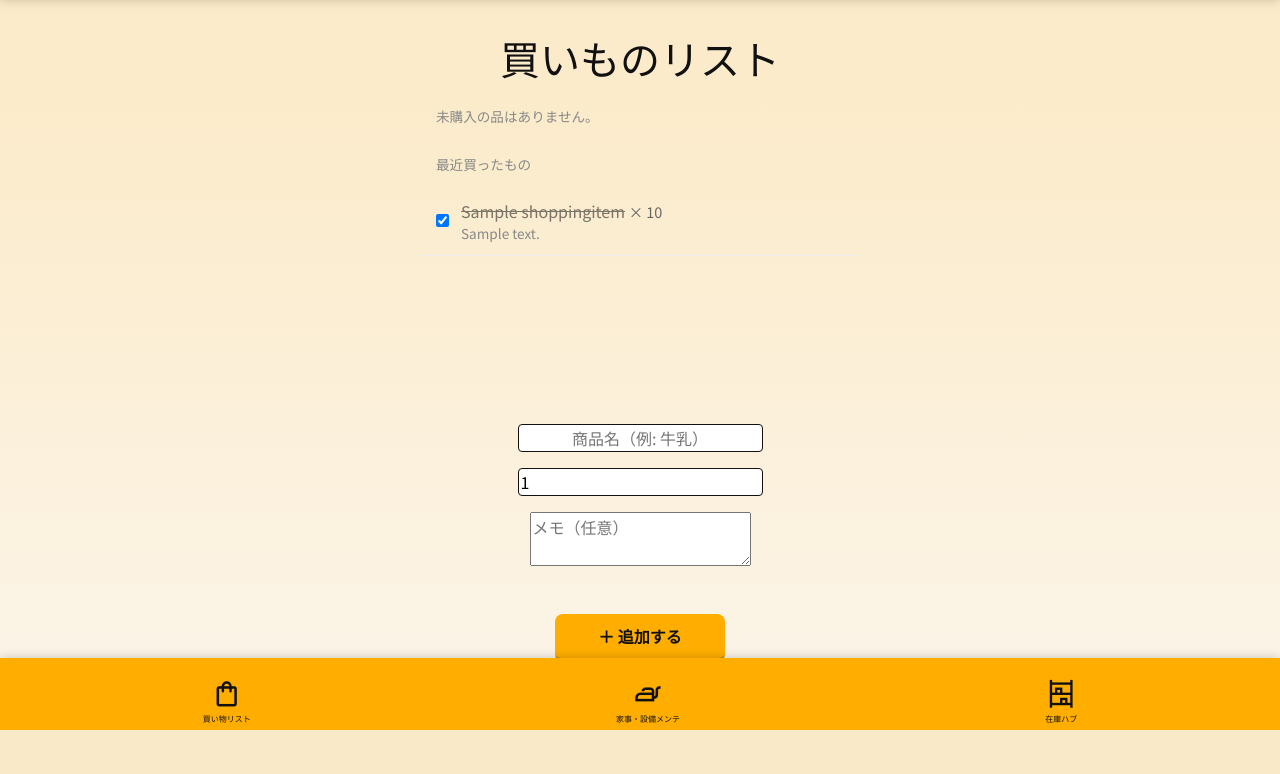
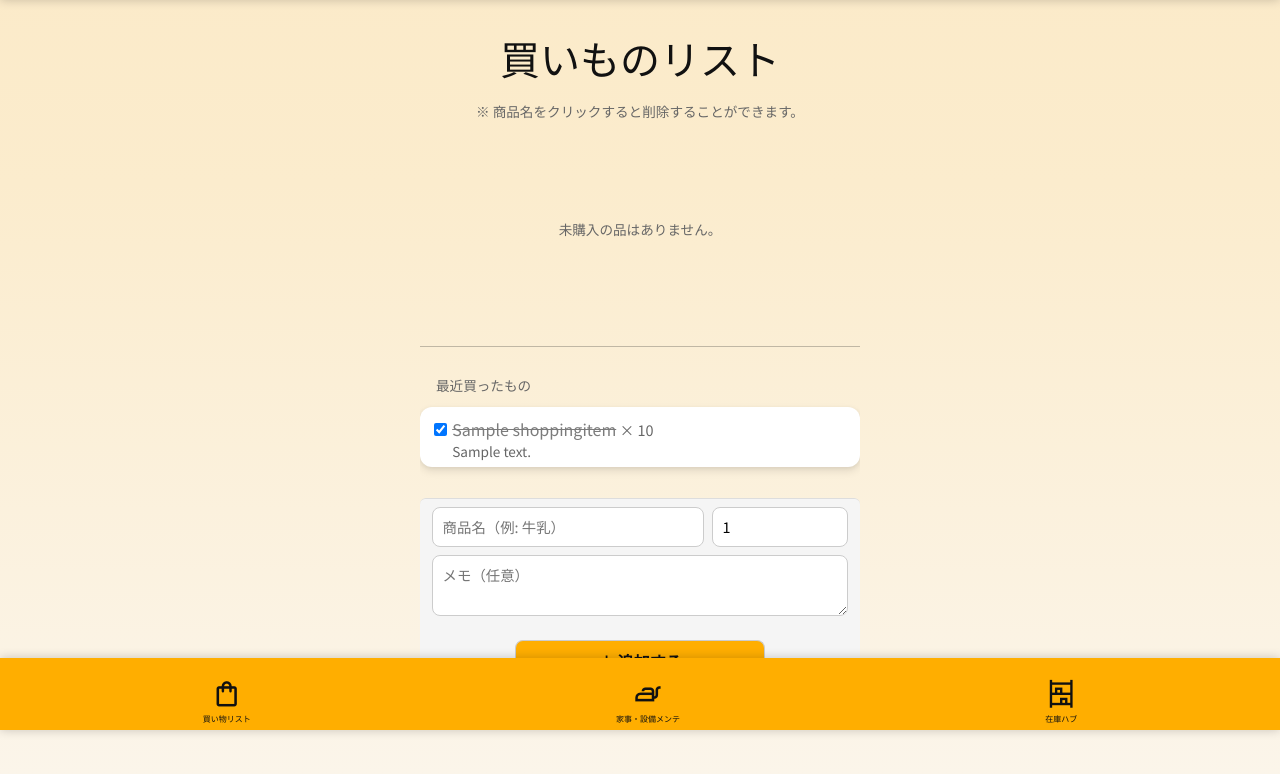
Before and after one commit to autumn-Hackathon-2025-F-Team/kajimaru-app, a Django app: page /shopping/shopping/ in a window 1280 px wide. Shown: the part 70-844 px from the top of the page. Before the commit the page ends 800 px from the top, so only its background shows below. Run offline with Django 5.2, Linux system fonts and the light colour scheme; a user stored in the database is signed in; tables that the repository leaves empty hold one stand-in row (values such as "Sample post").

Commit message:
買い物リストのcssなどを修正

```diff
--- a/src/static/css/shopping/shopping_list.css
+++ b/src/static/css/shopping/shopping_list.css
@@ -1,20 +1,48 @@
-/* .shopping-wrap {
-    padding-bottom: 120px;
+.shopping-section {
+  display: flex;
+  flex-direction: column;
+  max-height: 620px;
+  margin-top: 1rem;
+  padding-bottom: 2rem;
+}
+
+.shopping-wrap {
+  padding-bottom: 1rem;
+  display: block;
+  min-height: 400px;
+  max-height: 400px;
+  overflow-y: auto;
+  -webkit-overflow-scrolling: touch;
+  padding-top: 0.2rem;
 }
 
 .shopping-list {
+  width: 100%;
+  display: flex;
+  flex-direction: column;
+  gap: 0.8rem;
   list-style: none;
   margin: 0;
   padding: 0;
 }
 
 .shopping-item {
+  width: 100%;
+  background: var(--bg-surface);
+  padding: 0.6rem 0.9rem 0.4rem 0.9rem;
+  border-radius: 12px;
+  box-shadow:
+    0 4px 8px rgba(0,0,0,0.10),
+    0 1px 4px rgba(0,0,0,0.06);
+
   display: flex;
-    gap: .75rem;
-    align-items: center;
-    padding: .75rem 1rem;
-    border-bottom: 1px solid #eee;
-    cursor: pointer;
+  align-items: flex-start;
+  gap: 0.3rem;
+}
+
+.shopping-item .content {
+  flex: 1;
+  min-width: 0;
 }
 
 .shopping-item.purchased .name {
@@ -22,61 +50,182 @@
     opacity: .55;
 }
 
-.qty {
-    color: #666;
+.shopping-item .qty {
+  margin-right: 0.7rem;
+  color: var(--dashboard-list);
   font-size: .9rem;
 }
 
 .muted {
-    color: #888;
+    color: var(--dashboard-list);
     font-size: .85rem;
-}
-
-dialog#detail-modal {
-    width: min(520px,92%);
-    border: none;
-    border-radius: 10px;
-    padding: 0;
+    margin-bottom: 0;
 }
 
 .modal-header {
-    padding: 12px 16px;
-    background: #fafafa;
+  padding: 24px 16px 12px;
+  background: var(--bg-2);
   border-bottom: 1px solid #eee;
   font-weight: 600;
 }
 
 .modal-body {
   padding: 16px 18px;
+  background-color: var(--bg-3);
 }
 
 .add-bar {
-    position: fixed;
-    left: 0;
-    right: 0;
-    bottom: 0;
-    background: #fff;
+    background: #f5f5f5;
     border-top: 1px solid #ddd;
     padding: .5rem .75rem;
     display: grid;
     gap: .5rem;
+    border-radius: 6px;
 }
 
 .add-row {
   display: grid;
-    grid-template-columns: 1fr 100px 100px;
+  grid-template-columns: 2fr 1fr;
   gap: .5rem;
+  margin: 0;
 }
 
-.btn {
+.add-row textarea {
+  grid-column: 1 / span 2;
+}
+
+#detail-modal .btn {
+  margin: 0;
+  font-size: 2rem;
+  position: absolute;
+  top: 0;
+  right: 0;
+}
+
+#detail-modal .btn-danger {
+  width: 50%;
+  border: none;
+  border-radius: 8px;
+  background-color: var(--btn-bg-danger);
+  color: var(--text);
+  border: 5px solid var(--btn-danger-solid);
+  padding: 5px 22px;
+  font-weight: bold;
+  margin: 0;
+}
+
+#detail-modal .detail-actions form {
+  margin: 0;
+}
+
+#detail-modal button:focus { outline: none; }
+
+dialog#detail-modal {
+  border: none;
+  border-radius: 12px;
+  padding: 0;
+  width: 80%;
+  background-color: var(--bg-3);
+  box-shadow: 0 5px 8px rgba(0,0,0,0.2), 0 7px 20px rgba(0,0,0,0.17);
+  animation: modalopen;
+  animation-duration: 1s;
+  position: relative;
+}
+
+@keyframes modalopen {
+  0%{
+    opacity: 0;
+  }
+  100%{
+    opacity: 1;
+  }
+}
+
+dialog#detail-modal::backdrop {
+  background-color: rgba(240, 240, 240, 0.85);
+}
+
+.add-bar #add-form input[type="text"],
+.add-bar #add-form input[type="number"],
+.add-bar #add-form textarea {
+  width: 100%;
+  padding: .5rem .6rem;
+  border-radius: 8px;
+  border: 1px solid #ccc;
+  font-size: .9rem;
+  box-sizing: border-box;
+  margin: 0;
+}
+
+.add-bar input[name="item_name"]::placeholder {
+  text-align: left;
+}
+
+.add-bar .btn {
   padding: .5rem .8rem;
   border: 1px solid #ccc;
   border-radius: 8px;
   background: #fff;
 }
 
-.btn-primary {
-    background: #007aff;
-    color: #fff;
-    border-color: #007aff;
-} */
+.shopping-item .description {
+  display: block;
+  max-width: 100%;
+  white-space: nowrap;
+  overflow: hidden;
+  text-overflow: ellipsis;
+}
+
+.shopping-item input[type="checkbox"] {
+  position: relative;
+  top: 6px;
+}
+
+.shopping-empty {
+  min-height: 200px;
+  display: flex;
+  align-items: center;
+  justify-content: center;
+  text-align: center;
+  padding: 1.5rem 1rem;
+}
+
+.detail-actions {
+  margin-top: 0;
+  display: flex;
+  justify-content: center;
+  gap: 8px;
+}
+
+.detail-kv {
+  display: grid;
+  grid-template-columns: 110px 1fr;
+  gap: 8px 12px;
+  font-size: 14px;
+  margin: 0 0 4px;
+}
+
+.detail-kv dt {
+  color: var(--dashboard-list);
+}
+
+.shopping-help-text {
+  text-align: center;
+  margin-bottom: 0.5rem;
+}
+
+#shopping-help.is-hidden {
+  display: none;
+}
+
+
+.add-row .btn-primary {
+  display: block;
+  justify-self: center;
+  grid-column: 1 / span 2;
+  width: 60%;
+  text-align: center;
+  background-color: var(--btn-primary);
+  border-bottom: 4px solid var(--btn-bottom);
+  margin-top: 1rem;
+}
--- a/src/templates/shopping/partials/item.html
+++ b/src/templates/shopping/partials/item.html
@@ -10,7 +10,7 @@
       <span class="qty">× {{ it.quantity }}</span>
     {% endif %}
     {% if it.description %}
-      <div class="muted">{{ it.description }}</div>
+      <div class="muted description">{{ it.description }}</div>
     {% endif %}
   </div>
 </li>
--- a/src/templates/shopping/shopping_list.html
+++ b/src/templates/shopping/shopping_list.html
@@ -10,7 +10,7 @@
   <link rel="stylesheet" href="{% static 'css/components/bottom_nav.css' %}">
   <link rel="stylesheet" href="{% static 'css/user/user.css' %}">
   <link rel="stylesheet" href="{% static 'css/shopping/shopping_list.css' %}">
-  <style>
+  <!-- <style>
     .shopping-wrap{ padding-bottom:120px; }
     .shopping-list{ list-style:none; margin:0; padding:0; }
     .shopping-item{ display:flex; gap:.75rem; align-items:center; padding:.75rem 1rem; border-bottom:1px solid #eee; cursor:pointer; }
@@ -18,34 +18,37 @@
     .qty{ color:#666; font-size:.9rem; }
     .muted{ color:#888; font-size:.85rem; }
     dialog#detail-modal{ width:min(520px,92%); border:none; border-radius:10px; padding:0; }
-    .modal-header{ padding:12px 16px; background:#fafafa; border-bottom:1px solid #eee; font-weight:600; }
-    .modal-body{ padding:16px 18px; }
-
-  </style>
+    .modal-header{ padding:24px 16px 12px; background:var(--bg-2); border-bottom:1px solid #eee; font-weight:600; }
+    .modal-body{ padding:16px 18px; background-color: var(--bg-3);}
+  </style> -->
 {% endblock %}
-<style>
+<!-- <style>
   .add-bar{ position:fixed; left:0; right:0; bottom:0; background:#fff; border-top:1px solid #ddd; padding:.5rem .75rem; display:grid; gap:.5rem; }
   .add-row{ display:grid; grid-template-columns:1fr 100px 100px; gap:.5rem; }
   .btn{ padding:.5rem .8rem; border:1px solid #ccc; border-radius:8px; background:#fff; }
   .btn-primary{ background:#007aff; color:#fff; border-color:#007aff; }
-</style>
+</style> -->
 
 {% block header %}{% include "components/top_nav.html" %}{% endblock %}
 {% block page_title %}買いものリスト{% endblock %}
 
 {% block content %}
+<div class="shopping-section">
   <div class="shopping-wrap">
-
+    <p id="shopping-help" class="muted shopping-help-text {% if not items and not bought %}is-hidden{% endif %}">
+         ※ 商品名をクリックすると削除することができます。
+    </p>
     <ul id="shopping-list" class="shopping-list">
       {% for it in items %}
         {% include 'shopping/partials/item.html' with it=it %}
       {% empty %}
-      <li class="muted" style="padding:1rem;">未購入の品はありません。</li>
+        <li id="shopping-empty" class="muted shopping-empty">未購入の品はありません。</li>
       {% endfor %}
     </ul>
 
+    <hr>
     {% if bought %}
-    <div class="muted" style="padding:.75rem 1rem;">最近買ったもの</div>
+      <p class="muted" style="padding:.75rem 1rem;">最近買ったもの</p>
       <ul id="shopping-bought" class="shopping-list">
         {% for it in bought %}
           {% include 'shopping/partials/item.html' with it=it %}
@@ -54,22 +57,22 @@
     {% endif %}
   </div>
 
-
   <div class="add-bar">
     <form id="add-form" class="add-row" action="{% url 'shopping:add' %}" method="post">
       {% csrf_token %}
       <input type="text" name="item_name" placeholder="商品名（例: 牛乳）" maxlength="20" required>
       <input type="number" name="quantity" min="1" value="1" placeholder="数量">
-    <textarea name="description" rows="2" placeholder="メモ（任意）" style="grid-column:1 / span 3"></textarea>
+      <textarea name="description" rows="2" placeholder="メモ（任意）"></textarea>
       <button class="btn btn-primary" type="submit">＋ 追加する</button>
     </form>
+  </div>
 </div>
 
 <dialog id="detail-modal">
   <div class="modal-header">詳細</div>
   <div id="detail-body" class="modal-body"></div>
-  <div style="padding:0 130px 16px;">
-    <button class="btn" onclick="document.getElementById('detail-modal').close()">閉じる</button>
+  <div><!-- <div style="padding:0 130px 16px;"> -->
+    <button class="btn" onclick="document.getElementById('detail-modal').close()">×</button>
   </div>
 </dialog>
 
@@ -89,6 +92,13 @@
     });
     const j=await res.json();
     if(!j.ok){ alert('追加に失敗しました'); return; }
+    const emptyMsg = document.getElementById('shopping-empty');
+    if (emptyMsg) {emptyMsg.remove();}
+    const helptext = document.getElementById('shopping-help');
+    if (helptext) {
+      helptext.classList.remove('is-hidden');
+    }
+
     document.getElementById('shopping-list').insertAdjacentHTML('afterbegin', j.html);
     e.target.reset(); e.target.item_name.focus();
   });
--- a/src/templates/user/admin_gate.html
+++ b/src/templates/user/admin_gate.html
@@ -33,5 +33,5 @@
 {% endblock %}
 
 {% block footer %}
-  {% include "components/bottom_nav_before_login.html" %}
+  {% include "components/bottom_nav.html" %}
 {% endblock %}
```
Also changed, not shown: src/templates/shopping/partials/detail.html (+0 -7 lines). Lines whose indentation alone changed are shown as unchanged.
